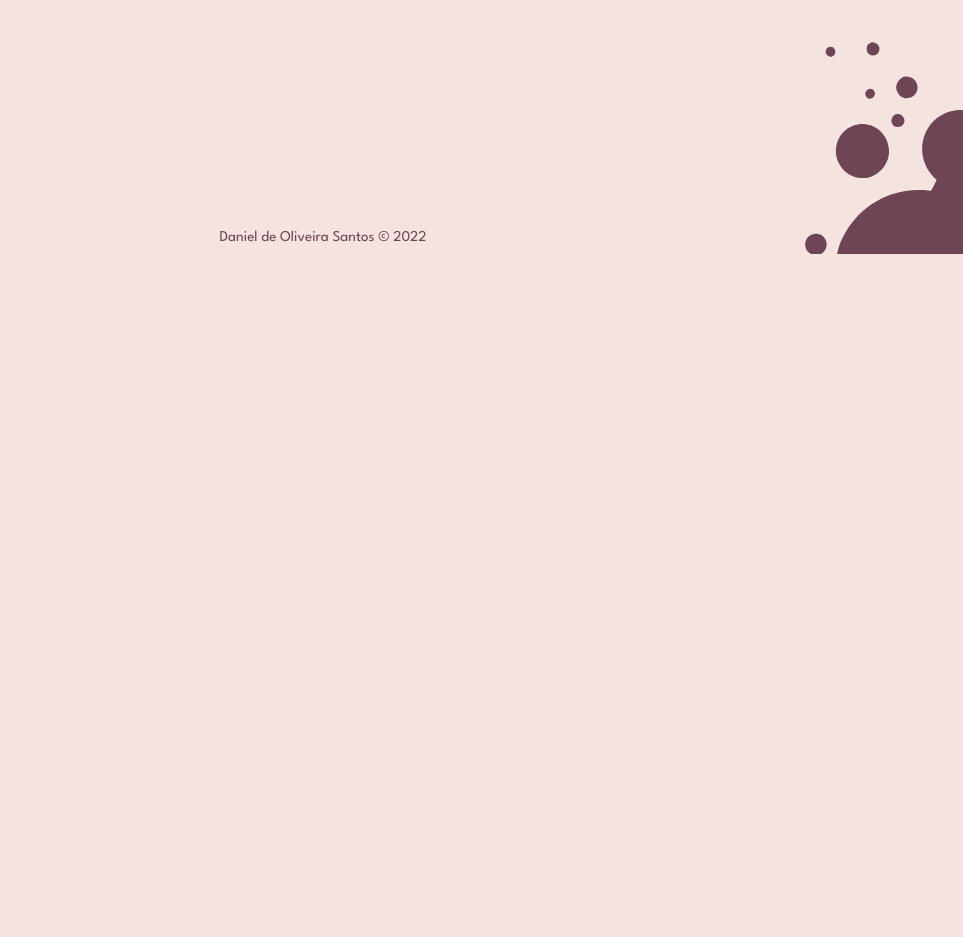
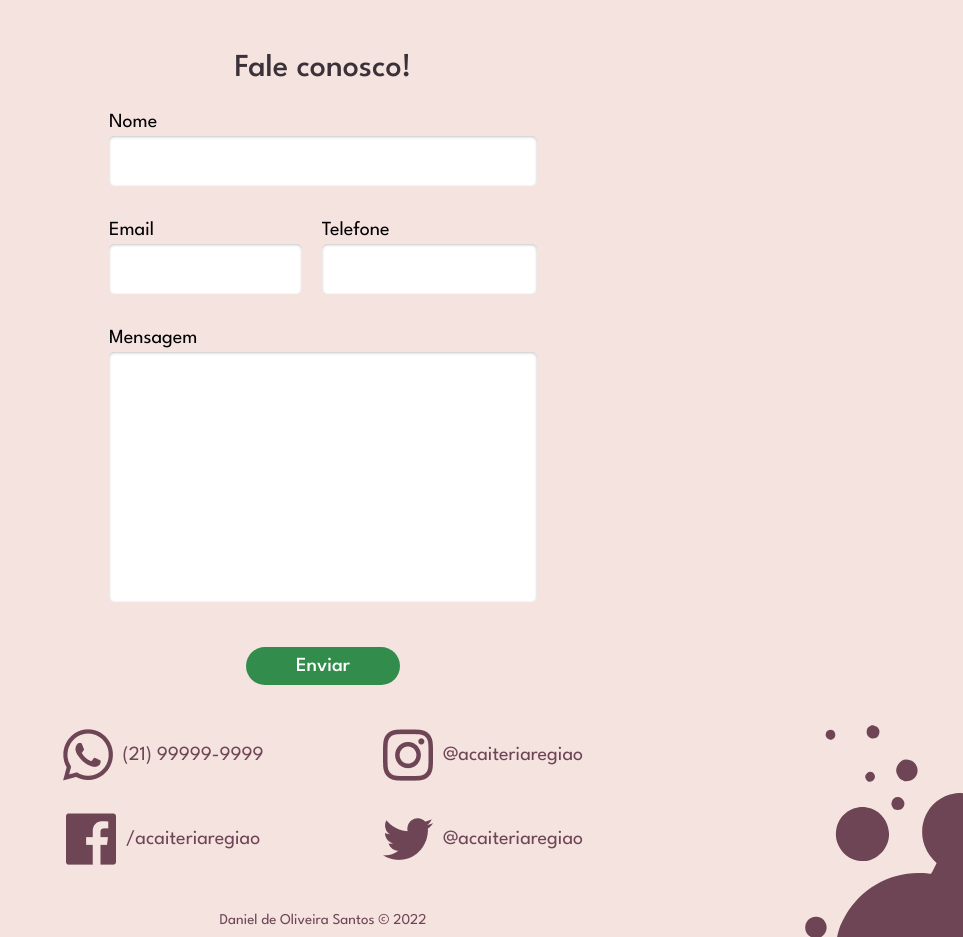
Before and after one commit to danideoliveira/acaiteria-regiao, a React (Vite) app: page /sobre in a window 1280 px wide. Shown: the part 580-1517 px from the top of the page, without its empty margins (317-1280 px from the left). Before the commit the page ends 834 px from the top, so only its background shows below. Built offline with nearby package versions, Linux system fonts and the light colour scheme.

Commit message:
Add contact form

```diff
--- a/src/components/about/About.jsx
+++ b/src/components/about/About.jsx
@@ -5,6 +5,8 @@ import {
   ContainerSecondary,
   DivLeft,
   DivRight,
+  FormInfo,
+  Button,
 } from "./About.styled";
 import { Title, Description } from "../../helpers/globalTags";
 import { colors } from "../../helpers/variables";
@@ -22,19 +24,19 @@ export default function About() {
     {
       image: images.logoInstagram,
       alt: "Logo do Instagram",
-      text: "@icespot",
+      text: "@acaiteriaregiao",
       link: "#",
     },
     {
       image: images.logoFacebook,
       alt: "Logo do Facebook",
-      text: "/icespot",
+      text: "/acaiteriaregiao",
       link: "#",
     },
     {
       image: images.logoTwitter,
       alt: "Logo do Twitter",
-      text: "@icespot",
+      text: "@acaiteriaregiao",
       link: "#",
     },
   ];
@@ -49,7 +51,8 @@ export default function About() {
         <ContainerSecondary>
           <DivLeft>
             <div>
-              <Title color={colors.purple}>QUEM SOMOS</Title>
+              <img src={images.logo} alt="logo-acaiteria" />
+              {/* <Title color={colors.purple}>QUEM SOMOS</Title> */}
               <Description color={colors.purple}>
                 Lorem ipsum dolor sit amet, consectetur adipiscing elit. Nulla
                 leo ex, accumsan eu dui vel, viverra aliquam metus. Lorem ipsum
@@ -60,6 +63,32 @@ export default function About() {
               </Description>
             </div>
           </DivLeft>
+
+          <div className="form-container">
+            <FormInfo>
+              <fieldset>
+                <legend>Fale conosco!</legend>
+                <div className="nome">
+                  <label>Nome</label>
+                  <input type="text" required></input>
+                </div>
+                <div className="email">
+                  <label>Email</label>
+                  <input type="email" required></input>
+                </div>
+                <div className="telefone">
+                  <label>Telefone</label>
+                  <input type="text"></input>
+                </div>
+                <div className="mensagem">
+                  <label>Mensagem</label>
+                  <textarea required></textarea>
+                </div>
+              </fieldset>
+
+              <Button>Enviar</Button>
+            </FormInfo>
+          </div>
 
           <DivRight>
             {contactsList.map((item) => (
--- a/src/components/about/About.styled.js
+++ b/src/components/about/About.styled.js
@@ -1,22 +1,23 @@
 import styled from "styled-components";
 import { setFlexbox } from "../../helpers/Mixins";
 import { colors } from "../../helpers/variables";
+import { darken } from "polished";
 
 export const Container = styled.div`
   ${setFlexbox("center", "center", "row")}
   margin: 0 auto;
   width: 100%;
-  height: 100vh;
+  height: auto;
+  min-height: 100vh;
+  /* height: 100vh; */
   background-color: ${colors.cream};
 
-  @media (min-width: 320px) and (max-width: 999px) {
-    height: auto;
-    min-height: 100vh;
-  }
+  /* @media (min-width: 320px) and (max-width: 999px) {
+  } */
 `;
 
 export const ContainerSecondary = styled.div`
-  ${setFlexbox("center", "center", "row")}
+  ${setFlexbox("center", "center", "column")}
   max-width: 1280px;
   width: 100%;
   height: 100%;
@@ -30,15 +31,25 @@ export const DivLeft = styled.div`
   ${setFlexbox("center", "center", "column")}
   width: 100%;
   height: 100%;
+  margin: 8rem 0;
 
   div {
     ${setFlexbox("flex-start", "center", "column")}
-    width: 70%;
+    width: 50%;
+
+    img {
+      width: 70%;
+      margin: 0 auto;
+    }
+
+    h2 {
+      text-align: center;
+    }
   }
 
   @media (min-width: 320px) and (max-width: 999px) {
     div {
-      height: 40rem;
+      /* height: 40rem; */
       width: 80%;
     }
   }
@@ -49,14 +60,127 @@ export const DivLeft = styled.div`
 `;
 
 export const DivRight = styled.div`
-  ${setFlexbox("center", "center", "column")}
-  width: 100%;
+  /* ${setFlexbox("center", "center", "column")} */
+  display: grid;
+  grid-template-columns: repeat(2, 1fr);
+  grid-template-rows: repeat(2, 1fr);
+  grid-column-gap: 0px;
+  grid-row-gap: 0px;
+  width: 50%;
   height: 50%;
+  justify-items: center;
+  margin-top: 3rem;
 
   @media (min-width: 320px) and (max-width: 999px) {
-    width: 56%;
+    width: 70%;
+  }
+
+  @media (min-width: 320px) and (max-width: 480px) {
+    grid-template-columns: repeat(1, 1fr);
   }
 `;
+
+export const FormInfo = styled.form`
+  fieldset {
+    /* border: 1px solid #e8eeef; */
+    display: grid;
+    /* grid-template-columns: repeat(2, 1fr); */
+    grid-column-gap: 2rem;
+    grid-row-gap: 2rem;
+    grid-template-areas: "nome nome" "email telefone" "mensagem mensagem";
+    width: 90%;
+    margin: 0 auto;
+    margin-top: 5rem;
+    padding: 1rem;
+
+    legend {
+      font-size: 3.2rem;
+      margin-bottom: 2rem;
+      text-align: center;
+      font-weight: 500;
+      color: ${ colors.darkPurple };
+    }
+  }
+
+  div {
+    ${setFlexbox("center", "center", "column")};
+  }
+
+  label {
+    font-size: 2rem;
+    margin-bottom: 0.5rem;
+    width: 100%;
+  }
+
+  input, textarea {
+    font-size: 2rem;
+    height: 5rem;
+    padding: 1rem;
+    width: 100%;
+    border-radius: 5px;
+    /* background-color: #e8eeef;
+    box-shadow: 0 1px 0 rgba(0, 0, 0, 0.03) inset; */
+    background-color: #ffffff;
+    box-shadow: 0 1px 3px rgb(0 0 0 / 23%) inset;
+    margin-bottom: 1.5rem;
+  }
+
+  .nome {
+    grid-area: nome;
+  }
+
+  .email {
+    grid-area: email;
+  }
+
+  .telefone {
+    grid-area: telefone;
+  }
+
+  .mensagem {
+    grid-area: mensagem;
+  }
+
+  textarea {
+    width: 100%;
+    max-width: 45rem;
+    height: 25rem;
+    resize: none;
+  }
+
+  @media (min-width: 320px) and (max-width: 480px) {
+    fieldset {
+      /* grid-template-columns: repeat(1, 1fr); */
+    }
+  }
+`;
+
+export const Button = styled.button`
+  ${setFlexbox("center", "center", "row")};
+  background-color: ${colors.green};
+  border-radius: 50px;
+  color: ${colors.white};
+  font-size: 2rem;
+  padding: 1rem 5rem;
+  font-weight: 500;
+  margin-top: 1.5rem;
+  cursor: pointer;
+  transition: 0.2s;
+  margin: 0 auto;
+  margin-bottom: 2rem;
+  margin-top: 2rem;
+
+  &:hover {
+    background-color: ${darken(0.1, `${colors.green}`)};
+  }
+
+  @media (min-width: 320px) and (max-width: 999px) {
+    margin-top: 2.5rem;
+    padding: 1.5rem 7rem;
+    font-size: 2rem;
+  }
+`;
+
 
 export const Shape = styled.div`
   ${setFlexbox("flex-end", "flex-end", "row")}
--- a/src/components/contacts/Contacts.styled.js
+++ b/src/components/contacts/Contacts.styled.js
@@ -3,7 +3,7 @@ import { setFlexbox } from "../../helpers/Mixins";
 
 export const Container = styled.div`
   ${setFlexbox("center", "space-between", "row")}
-  width: 60%;
+  /* width: 60%; */
   height: 50%;
   margin-bottom: 3rem;
 
@@ -11,17 +11,22 @@ export const Container = styled.div`
     width: 50px;
     transition: 0.3s;
     cursor: pointer;
+    margin-right: 1rem;
+  }
+
+  p {
+    width: 100%;
   }
 
   div {
     ${setFlexbox("center", "flex-start", "row")}
-    width: 80%;
+    /* width: 80%; */
     height: 100%;
   }
 
   @media (min-width: 320px) and (max-width: 900px) {
-    width: 100%;
-    justify-content: flex-start;
+    /* width: 100%; */
+    /* justify-content: flex-start; */
 
     a img {
       width: 5rem;
@@ -29,7 +34,7 @@ export const Container = styled.div`
 
     div {
       width: 90%;
-      margin-left: 5%;
+      /* margin-left: 5%; */
 
       p {
         margin: initial;
```
Also changed, not shown: src/components/modal-info/ModalInfo.styled.js (line endings or trailing spaces).
